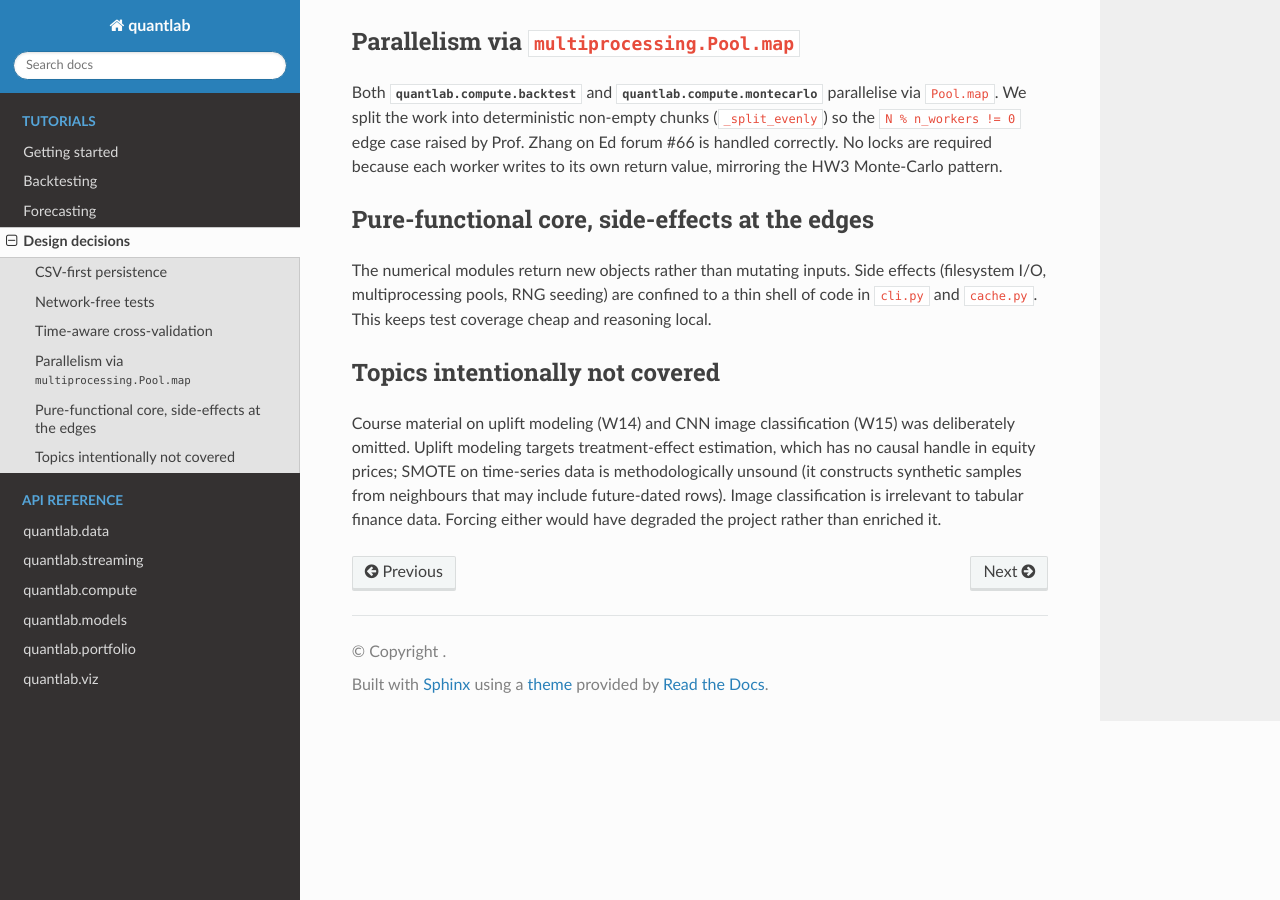
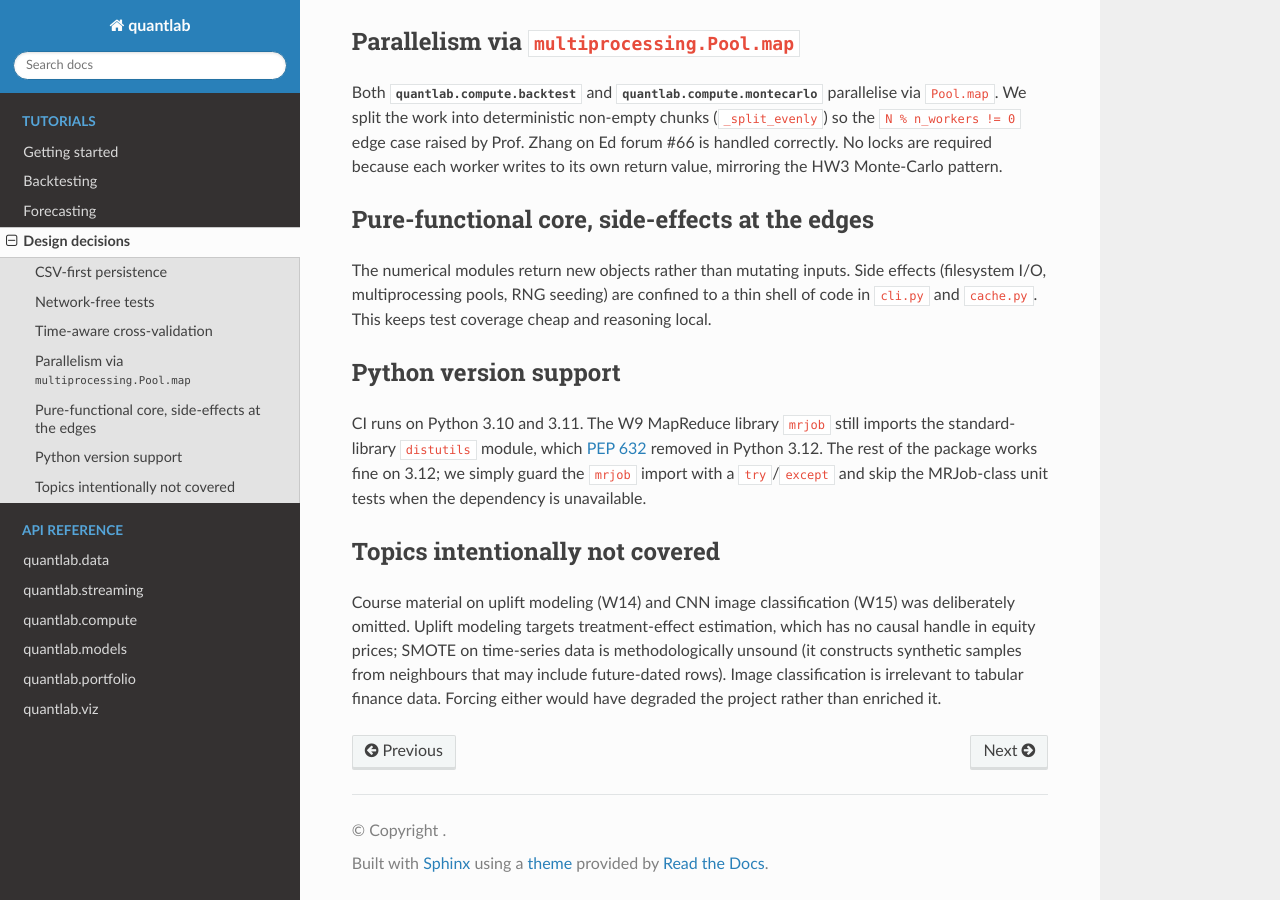
Before and after one commit to KaiZhang0723/quantlab, a Sphinx documentation site: the page built from docs/design_decisions.rst, in a window 1280 px wide and 900 px high, scrolled down 715 px. Built offline with Sphinx 7.4.7 and the Read the Docs theme 3.1.0, drawn with Linux system fonts in a browser that asks for light colours.

Commit message:
Fix CI on Python 3.12 by guarding mrjob import
mrjob's `from distutils.spawn import find_executable` breaks on Python
3.12 because PEP 632 removed distutils from the stdlib. Resolution:

- Drop 3.12 from the CI matrix; 3.10 and 3.11 still test cleanly.
- Guard the mrjob import in compute/sector_aggregate_mr.py so the rest
  of the package imports successfully even when mrjob is unavailable.
- Skip the three MRJob-class unit tests when MRJOB_AVAILABLE is False.
- Update the Python version badge in README.md to 3.10 | 3.11.
- Document the limitation in docs/design_decisions.rst.

```diff
--- a/docs/design_decisions.rst
+++ b/docs/design_decisions.rst
@@ -48,6 +48,16 @@
 to a thin shell of code in ``cli.py`` and ``cache.py``. This keeps test
 coverage cheap and reasoning local.
 
+Python version support
+----------------------
+
+CI runs on Python 3.10 and 3.11. The W9 MapReduce library ``mrjob`` still
+imports the standard-library ``distutils`` module, which `PEP 632
+<https://peps.python.org/pep-0632/>`_ removed in Python 3.12. The rest of
+the package works fine on 3.12; we simply guard the ``mrjob`` import with a
+``try``/``except`` and skip the MRJob-class unit tests when the dependency
+is unavailable.
+
 Topics intentionally not covered
 --------------------------------
 
```
Also changed, not shown: README.md (+1 -1 lines), 3 other files.
